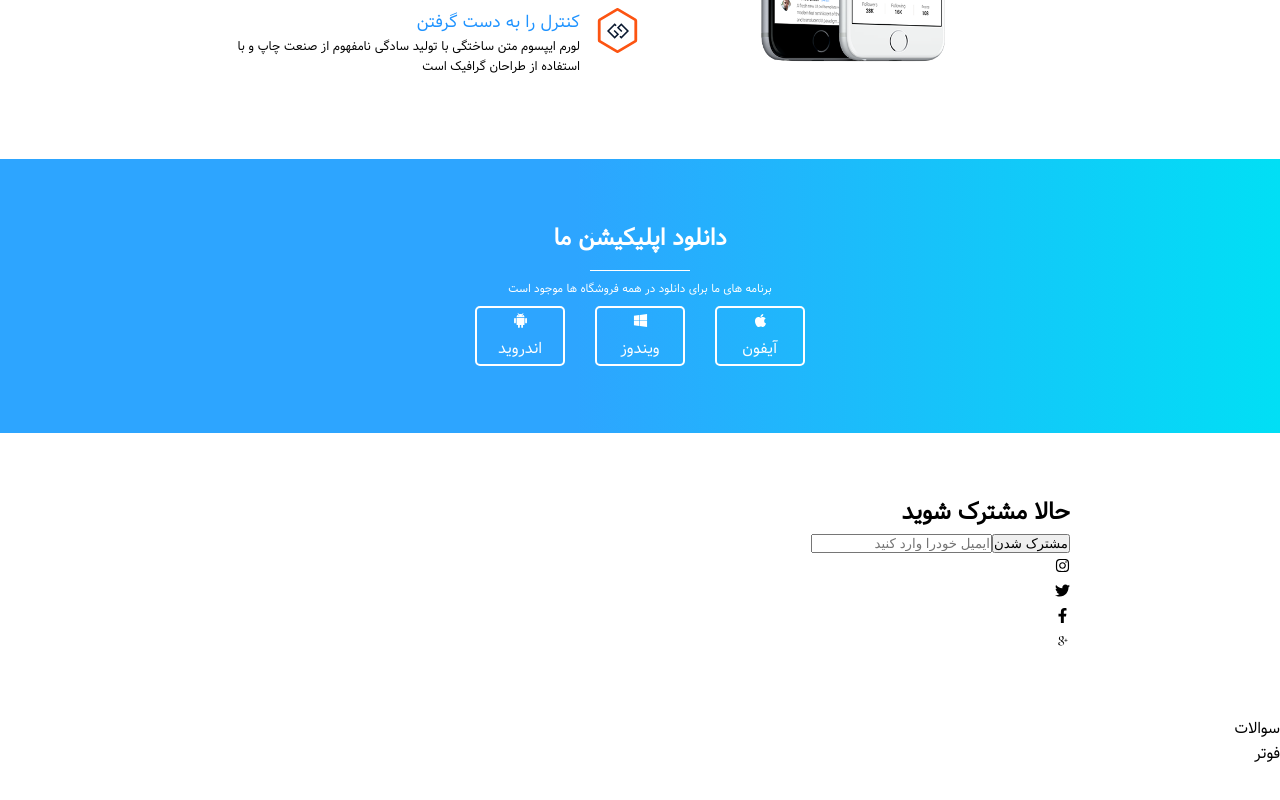
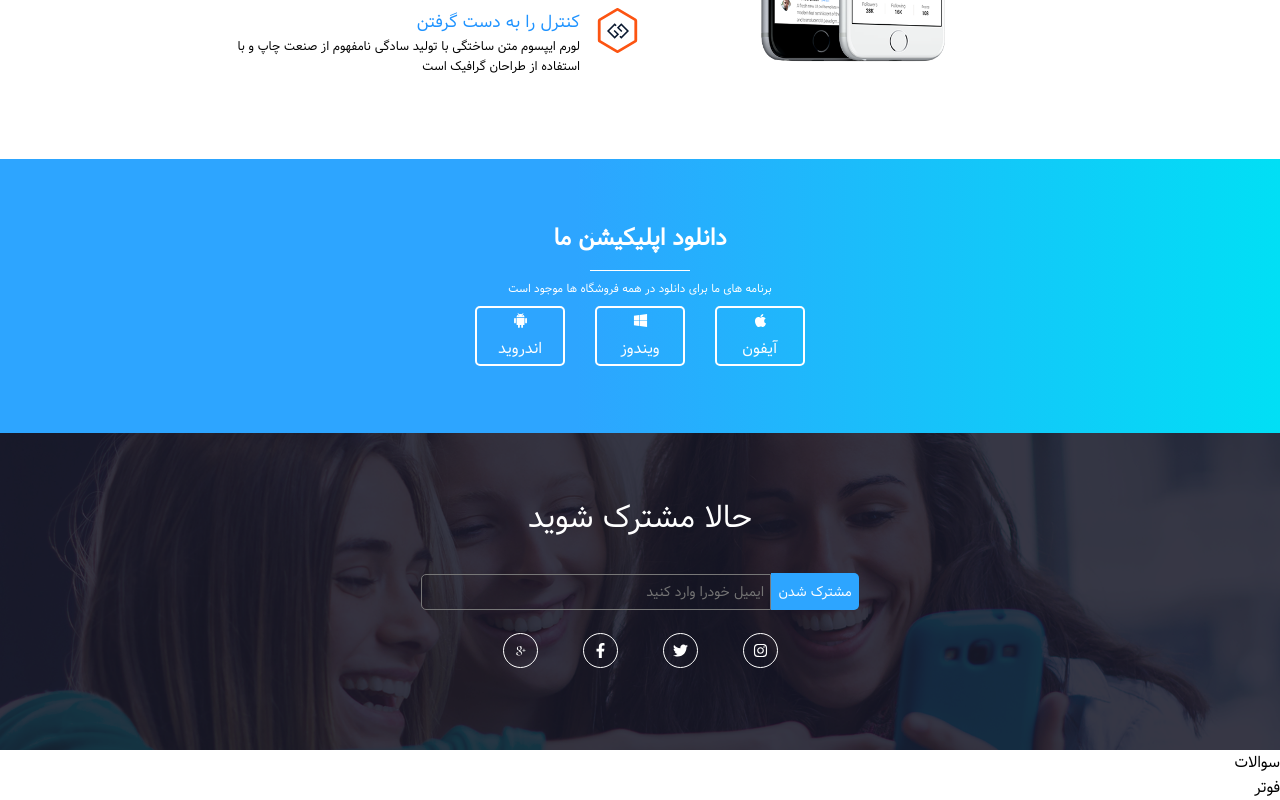
Before and after one commit to alishahi7645/UI-social-project, a React (Create React App) app: page / in a window 1280 px wide. Shown: the part 1247-2047 px from the top of the page. Before the commit the page ends 2013 px from the top, so only its background shows below. Built offline with nearby package versions, Linux system fonts and the light colour scheme.

Commit message:
end styling subscribe

```diff
--- a/src/components/subscribe/Subscribe.css
+++ b/src/components/subscribe/Subscribe.css
@@ -0,0 +1,61 @@
+#subscribe{
+    background: url(../../assets/subscribe-bg.png);
+    text-align: center;
+    color: #fff;
+    background-size: cover;
+    background-attachment: fixed;
+}
+.subscribe h2{
+    font-size: 2rem;
+    padding-bottom: 2rem;
+    font-weight: 300;
+}
+form>*{
+    font-family: 'vazir';
+}
+form button{
+    background: var(--form-button);
+    border: 2px solid var(--form-button);
+    padding: 0.5rem;
+    color: #fff;
+    border-radius: 0 5px 5px 0;
+    border: none;
+}
+form input{
+    padding: 0.4rem;
+    width: 350px;
+    border-radius: 5px 0 0 5px;
+    border: 1.7px solid #777;
+    background: transparent;
+    color: #fff;
+}
+.socials{
+    display: flex;
+    align-items: center;
+    justify-content: center;
+    padding: 1.5rem;
+}
+.socials .social-icon{
+    width: 35px;
+    height: 35px;
+    border: 1px solid #fff;
+    display: flex;
+    align-items: center;
+    justify-content: center;
+    border-radius: 50%;
+    margin: 0 1.5rem;
+    cursor: pointer;
+}
+.socials .social-icon svg{
+    font-size: 1rem;
+}
+@media screen and (max-width:500px) {
+    form input{
+        padding: 0.4rem;
+        width: 200px;
+        border-radius: 5px 0 0 5px;
+        border: 1.7px solid #777;
+        background: transparent;
+        color: #fff;
+    }
+}
--- a/src/components/subscribe/Subscribe.js
+++ b/src/components/subscribe/Subscribe.js
@@ -1,6 +1,7 @@
 import React from "react";
 import { TiSocialGooglePlus } from "react-icons/ti";
 import { FaFacebookF, FaTwitter, FaInstagram } from "react-icons/fa";
+import './Subscribe.css'
 
 const Subscribe = () => {
   return (
```
